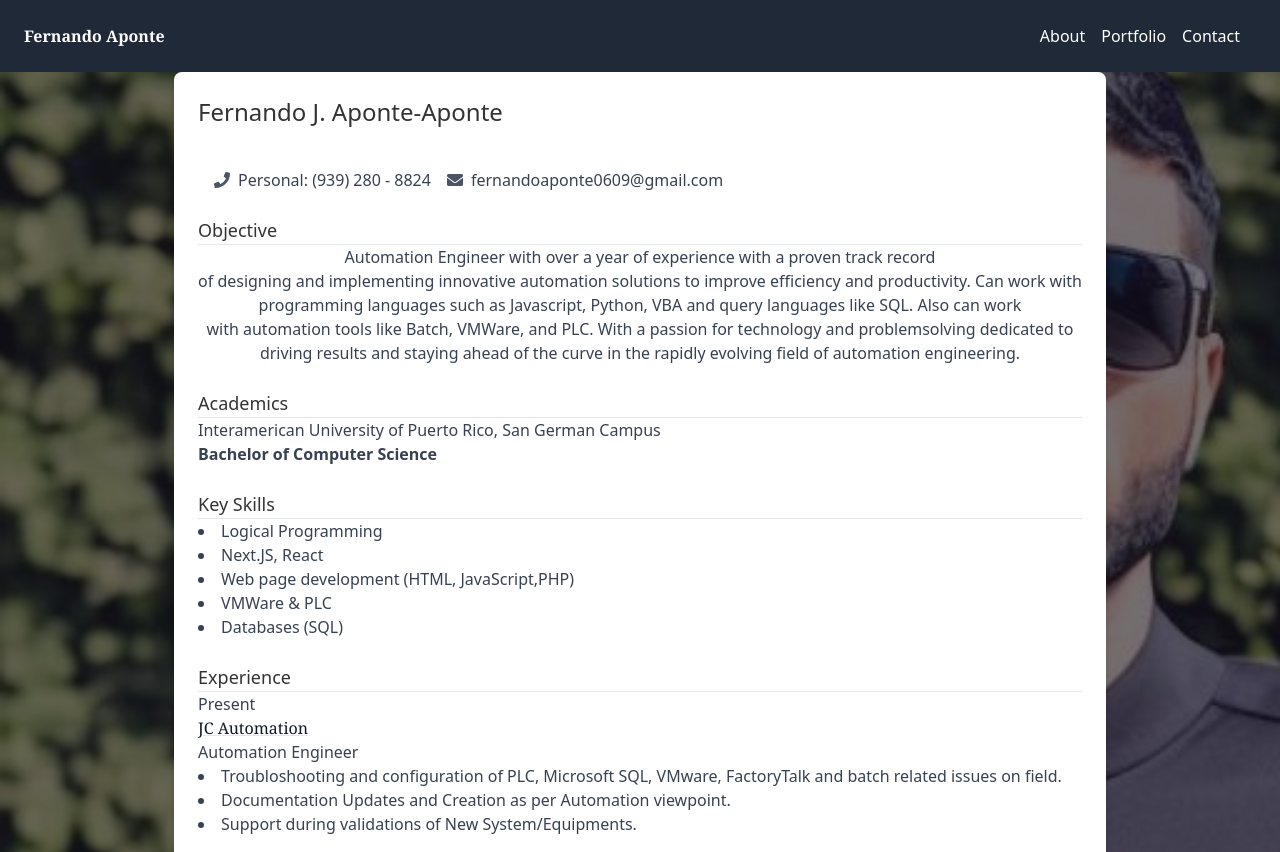
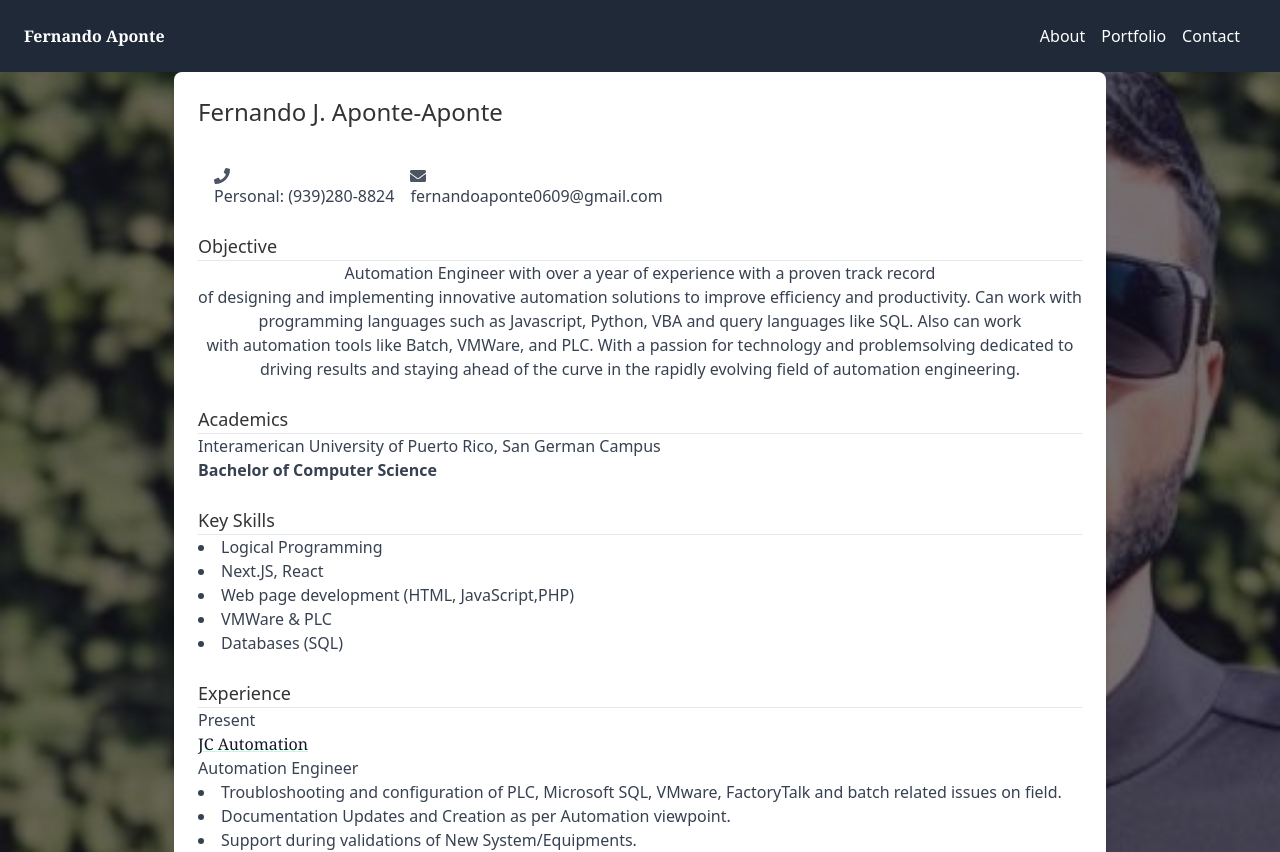
Before and after one commit to bySharkster/Portfolio, a Next.js app: page /about in a window 1280 px wide. Shown: the top 852 px of the page. Built offline with nearby package versions, Linux system fonts and the light colour scheme.

Commit message:
about formatting

```diff
--- a/pages/about.js
+++ b/pages/about.js
@@ -8,11 +8,15 @@ export default function About() {
             <div className="hero-overlay bg-opacity-60"></div>
             <div className="bg-white p-6 rounded-lg shadow-md">
                 <div className="text-2xl font-medium">Fernando J. Aponte-Aponte</div>
-                <div className="flex items-center mt-10">
+                <div className="flex lg:items-center  mt-10">
+                    <div className=" ">
                         <FaPhone className="text-gray-600 mr-2 ml-4" />
-                        <div className="text-gray-700">Personal: (939) 280 - 8824</div>
+                        <div className="text-gray-700 ml-4 text-justify">Personal: (939)280-8824</div>
+                    </div>
+                    <div className=" ">
                         <FaEnvelope className="text-gray-600 mr-2 ml-4" />
-                        <a href="mailto:fernandoaponte0609@gmail.com" className="text-gray-700">fernandoaponte0609@gmail.com</a>
+                        <a href="mailto:fernandoaponte0609@gmail.com" className="text-gray-700 ml-4">fernandoaponte0609@gmail.com</a>
+                    </div>
                 </div>
                 <div className="mt-6">
                     <div className="text-lg font-medium">Objective</div>
```
